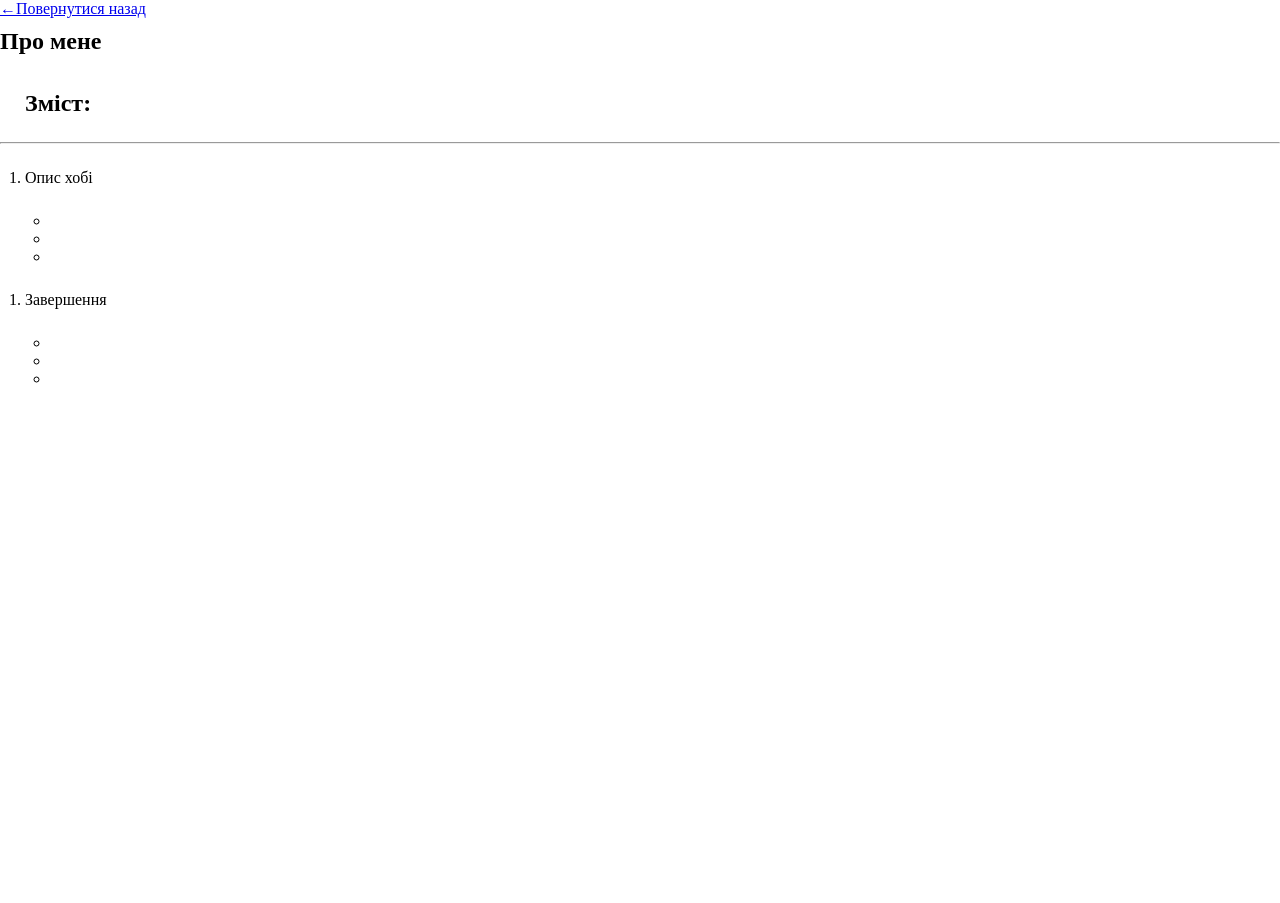
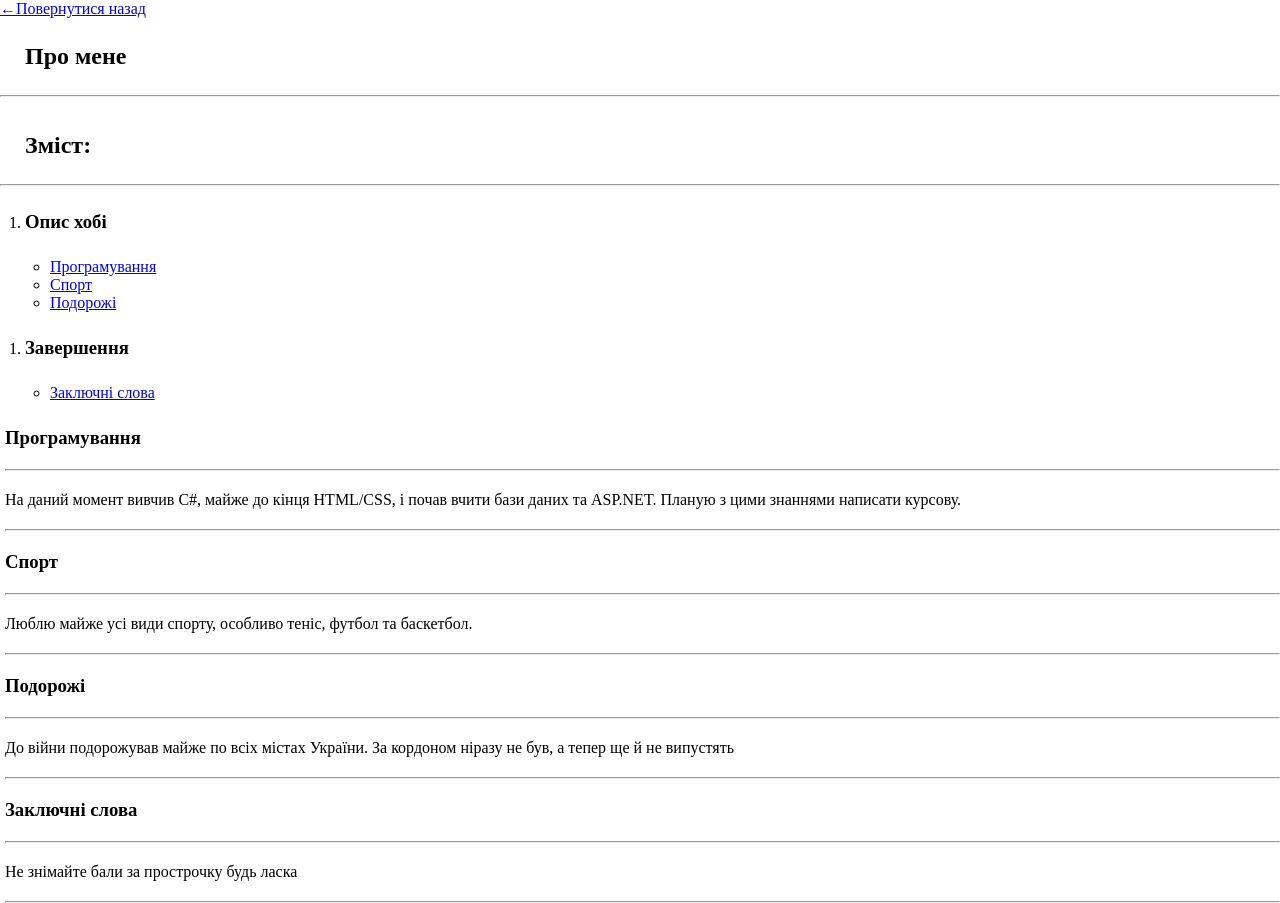
Before and after one commit to BogdanPecheritsa/Web02, a plain HTML site: page myportfolio/aboutme.html in a window 1280 px wide. Before the commit the page ends 800 px from the top, so only its background shows below. Drawn offline with Linux system fonts and the light colour scheme.

Commit message:
modified directory: myportfolio and file: style.css

```diff
--- a/myportfolio/aboutme.html
+++ b/myportfolio/aboutme.html
@@ -7,32 +7,50 @@
 </head>
 <body>
 <a href="task3.html">&#8592Повернутися назад</a>
-<h2 class="task3-padding-style">
+<h2 class="task3-list-style">
     Про мене
 </h2>
+<hr>
 <h2 class="task3-padding-style task3-list-style">
     Зміст:
 </h2>
 <hr>
 <div class="task3-list-style">
     <ol>
-        <li>Опис хобі
+        <li><h3>Опис хобі</h3>
             <ul class="task3-list-style">
-                <li></li>
-                <li></li>
-                <li></li>
+                <li><a href="aboutme.html#chapter1">Програмування</a></li>
+                <li><a href="aboutme.html#chapter2">Спорт</a></li>
+                <li><a href="aboutme.html#chapter3">Подорожі</a></li>
             </ul>
         </li>
     </ol>
     <ol>
-        <li>Завершення
+        <li><h3>Завершення</h3>
             <ul class="task3-list-style">
-                <li></li>
-                <li></li>
-                <li></li>
+                <li><a href="aboutme.html#chapter4">Заключні слова</a></li>
             </ul>
         </li>
     </ol>
 </div>
+<div class="task3-flexblock">
+    <h3 id="chapter1">Програмування</h3>
+    <hr>
+    На даний момент вивчив C#, майже до кінця HTML/CSS, і почав вчити бази даних та ASP.NET. Планую з цими знаннями
+    написати курсову.
+    <hr>
+    <h3 id="chapter2">Спорт</h3>
+    <hr>
+    Люблю майже усі види спорту, особливо теніс, футбол та баскетбол.
+    <hr>
+    <h3 id="chapter3">Подорожі</h3>
+    <hr>
+    До війни подорожував майже по всіх містах України. За кордоном ніразу не був, а тепер ще й не випустять
+    <hr>
+    <h3 id="chapter4">Заключні слова</h3>
+    <hr>
+    Не знімайте бали за прострочку будь ласка
+    <hr>
+</div>
 </body>
 </html>
--- a/style.css
+++ b/style.css
@@ -116,3 +116,18 @@ mark {
 .task3-list-style {
     margin: 25px;
 }
+
+.task3-block {
+    border: 1px solid darkcyan;
+    width: 300px;
+    height: 150px;
+    margin: 10px;
+    border-radius: 5px;
+}
+
+.task3-flexblock {
+    display: flex;
+    flex-direction: column;
+    gap: 20px;
+    margin-left: 5px;
+}
```
Also changed, not shown: myportfolio/gallery.html (+3 -1 lines), myportfolio/task3.html (+3 -3 lines).
